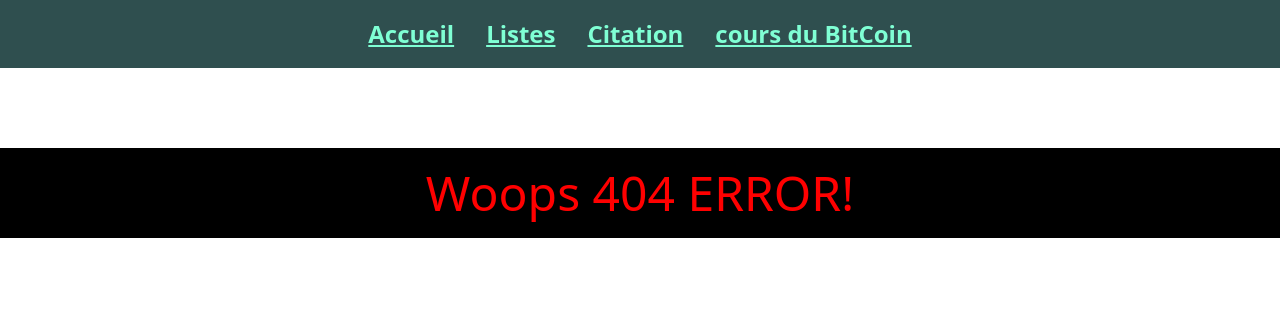
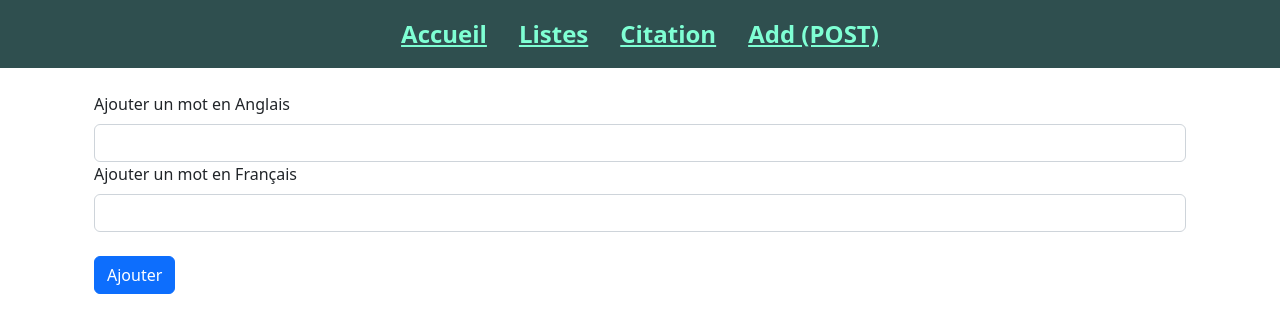
Before and after one commit to NMY0d4/NextJS-d-couverte, a Next.js app: page /add in a window 1280 px wide. Before the commit this address had no page. Shown: the top 332 px of the page. Built offline with nearby package versions, Linux system fonts and the light colour scheme.

Commit message:
add create new word and random word

```diff
--- a/src/component/Navbar/Navbar.js
+++ b/src/component/Navbar/Navbar.js
@@ -3,6 +3,7 @@ import React from "react";
 import styles from "./Navbar.module.scss";
 
 export default function Navbar() {
+
   return (
     <nav className={styles.navbar}>
       <Link className={styles.link} href={`/`}>
@@ -14,8 +15,8 @@ export default function Navbar() {
       <Link className={styles.link} href={`/citation`}>
         Citation
       </Link>
-      <Link className={styles.link} href={`/cours`}>
-        cours du BitCoin
+      <Link className={styles.link} href={`/add`}>
+        Add (POST)
       </Link>
     </nav>
   );
--- /dev/null
+++ b/src/pages/add.js
@@ -0,0 +1,42 @@
+import React, { useEffect, useRef, useState } from 'react';
+
+export default function add() {
+  const enWord = useRef();
+  const frWord = useRef();
+  const handleSubmit = (e) => {
+    e.preventDefault();
+    const newWord = {
+      en: enWord.current.value,
+      fr: enWord.current.value,
+    };
+    fetch('/api/vocapi', {
+      method: 'POST',
+      body: JSON.stringify(newWord),
+      headers: { 'Content-Type': 'application/json' },
+    })
+      .then((res) => res.json())
+      .then((data) => {
+        console.log(data);
+      });
+    enWord.current.value = '';
+    frWord.current.value = '';
+  };
+
+  return (
+    <div className='container p-4'>
+      <form onSubmit={handleSubmit}>
+        <label htmlFor='addEn' className='form-label'>
+          Ajouter un mot en Anglais
+        </label>
+        <input ref={enWord} type='text' className='form-control' id='addEn' />
+
+        <label htmlFor='addFr' className='form-label'>
+          Ajouter un mot en Français
+        </label>
+        <input ref={frWord} type='text' className='form-control' id='addFr' />
+
+        <button className='btn btn-primary mt-4'>Ajouter</button>
+      </form>
+    </div>
+  );
+}
--- /dev/null
+++ b/src/pages/api/vocapi.js
@@ -0,0 +1,28 @@
+import fs from 'fs';
+import path from 'path';
+
+export default function handler(req, res) {
+  if (req.method === 'GET') {
+    const filePath = path.join(process.cwd(), 'src', 'data', 'listes.json');
+    const fileData = fs.readFileSync(filePath);
+    const data = JSON.parse(fileData);
+    res.status(200).json(data);
+  } else if (req.method === "POST") {
+    const enWord = req.body.en;
+    const frWord = req.body.fr;
+
+    const newWord = {
+      en: enWord,
+      fr: frWord
+    }
+
+    const filePath =path.join(process.cwd(), 'src', 'data', 'listes.json');
+    const fileData = fs.readFileSync(filePath)
+    const data = JSON.parse(fileData)
+    data.englishList[0].data.push(newWord)
+
+    fs.writeFileSync(filePath, JSON.stringify(data))
+
+    res.status(201).json({message: "Succes !"})
+  }
+}
```
Also changed, not shown: src/pages/citation.js (+19 -38 lines), src/pages/index.js (+37 -16 lines).
